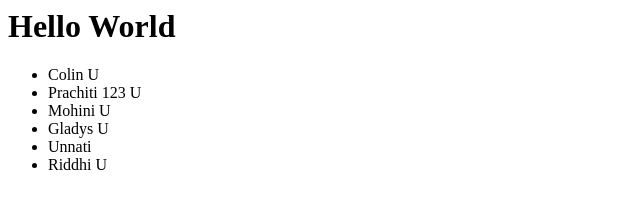
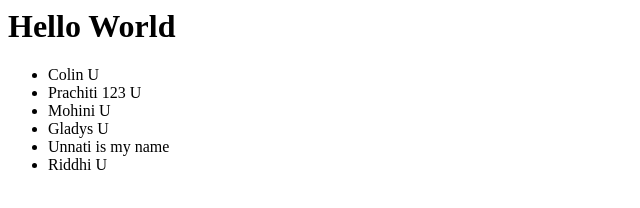
Before and after one commit to MOHINI-GAUTAM/Abadha-practice, a plain HTML site: page index.html in a window 1280 px wide. Shown: the full height of the page, 0-640 px from the left. Drawn offline with Linux system fonts and the light colour scheme.

Commit message:
changed text

```diff
--- a/index.html
+++ b/index.html
@@ -4,6 +4,6 @@
     <li>Prachiti 123 U</li>
     <li>Mohini U</li>
     <li>Gladys U</li>
-    <li>Unnati</li>
+    <li>Unnati is my name</li>
     <li>Riddhi U</li>
 </ul>
```
